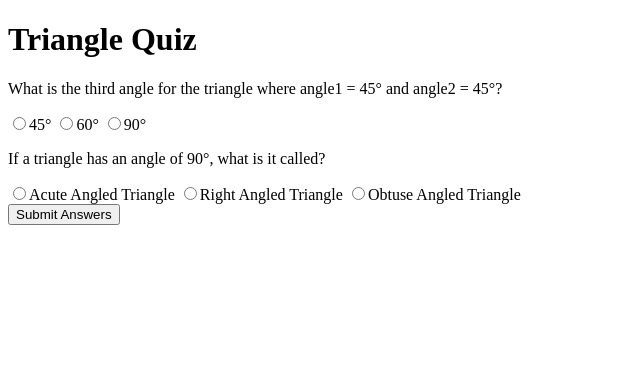
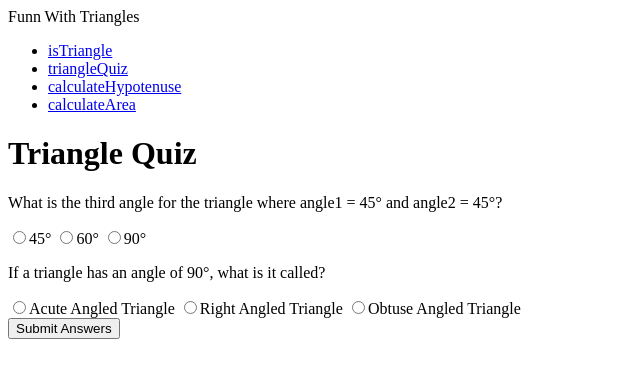
Before and after one commit to RakshaPawar108/fun-with-triangles-neogcamp, a plain HTML site: page quiz.html in a window 1280 px wide. Shown: the whole page, without its empty margins (0-640 px from the left). Drawn offline with Linux system fonts and the light colour scheme.

Commit message:
feat: header added

```diff
--- a/quiz.html
+++ b/quiz.html
@@ -8,40 +8,54 @@
     <link rel="stylesheet" href="./style.css" />
   </head>
   <body>
+    <nav class="navigation container">
+      <div class="nav-brand">Funn With Triangles</div>
+      <ul class="list-non-bullet nav-pills">
+        <li class="list-item-inline">
+          <a class="link" href="/index.html">isTriangle</a>
+        </li>
+        <li class="list-item-inline">
+          <a class="link link-active" href="/quiz.html">triangleQuiz</a>
+        </li>
+        <li class="list-item-inline">
+          <a class="link" href="/hypotenuse.html">calculateHypotenuse</a>
+        </li>
+        <li class="list-item-inline">
+          <a class="link" href="/area.html">calculateArea</a>
+        </li>
+      </ul>
+    </nav>
+    <main>
       <h1>Triangle Quiz</h1>
       <form class="quiz-form">
         <div class="question-container">
           <p>
-          What is the third angle for the triangle where angle1 = 45° and angle2
-          = 45°?
+            What is the third angle for the triangle where angle1 = 45° and
+            angle2 = 45°?
           </p>
+          <label> <input type="radio" name="question1" value="45" />45° </label>
+          <label> <input type="radio" name="question1" value="60" />60° </label>
+          <label> <input type="radio" name="question1" value="90" />90° </label>
+        </div>
+        <div class="question-container">
+          <p>If a triangle has an angle of 90°, what is it called?</p>
           <label>
-          <input type="radio" name="question1" value="45" />45°
+            <input type="radio" name="question2" value="acute" />Acute Angled
+            Triangle
           </label>
           <label>
-            <input type="radio" name="question1" value="60" />60°
+            <input type="radio" name="question2" value="right" />Right Angled
+            Triangle
           </label>
           <label>
-          <input type="radio" name="question1" value="90" />90°
-        </label>
-      </div>
-      <div class="question-container">
-        <p>
-          If a triangle has an angle of 90°, what is it called?
-        </p>
-        <label>
-          <input type="radio" name="question2" value="acute" />Acute Angled Triangle
-        </label>
-        <label>
-            <input type="radio" name="question2" value="right" />Right Angled Triangle
-        </label>
-        <label>
-          <input type="radio" name="question2" value="obtuse"  />Obtuse Angled Triangle
+            <input type="radio" name="question2" value="obtuse" />Obtuse Angled
+            Triangle
           </label>
         </div>
       </form>
       <button id="submit-answer-btn">Submit Answers</button>
       <div id="output"></div>
+    </main>
 
     <script src="./quiz.js"></script>
   </body>
```
Also changed, not shown: area.html (+23 -4 lines), hypotenuse.html (+25 -4 lines), index.html (+24 -6 lines). Lines whose indentation alone changed are shown as unchanged.
